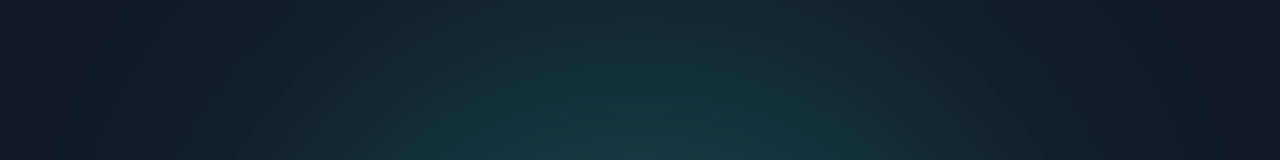
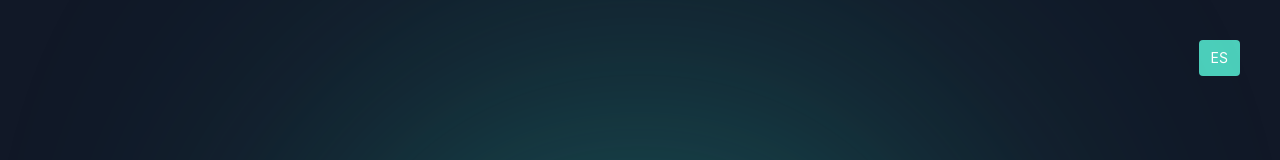
Before and after one commit to quim-romero/portfolio, a React (Vite) app: page / in a window 1280 px wide. Shown: the top 160 px of the page. Built offline with nearby package versions, Linux system fonts and the light colour scheme.

Commit message:
feat: add toggle button to switch language

```diff
--- /dev/null
+++ b/src/components/LanguageToggle.tsx
@@ -0,0 +1,12 @@
+import { useLanguage } from '../hooks/LanguageProvider';
+
+export default function LanguageToggle() {
+  const { lang, setLang } = useLanguage();
+  const toggle = () => setLang(lang === 'en' ? 'es' : 'en');
+
+  return (
+    <button onClick={toggle} className="absolute top-4 right-4 text-sm px-3 py-2 bg-brand text-white rounded">
+      {lang === 'en' ? 'ES' : 'EN'}
+    </button>
+  );
+}
--- a/src/pages/Home.tsx
+++ b/src/pages/Home.tsx
@@ -1,8 +1,11 @@
 import Layout from "../layout/Layout";
 import HeroBackground from "../components/HeroBackground";
+import LanguageToggle from "../components/LanguageToggle";
+
 import { useGreeting } from "../hooks/useGreeting";
+import { useLanguage } from "../hooks/LanguageProvider";
+
 import { t } from "../i18n/translations";
-import { useLanguage } from "../hooks/LanguageProvider";
 
 export default function Home() {
   const greeting = useGreeting();
@@ -16,6 +19,10 @@ export default function Home() {
         aria-label="Homepage hero section"
         className="relative min-h-screen flex items-center justify-center px-6 text-center bg-light dark:bg-dark text-text-base dark:text-text-light"
       >
+        <div className="absolute top-6 right-6">
+          <LanguageToggle />
+        </div>
+
         <h1 className="text-4xl md:text-5xl font-bold mb-4 text-gray-900 dark:text-white">
           {greeting}, {t("home", "title", lang)}
         </h1>
```
